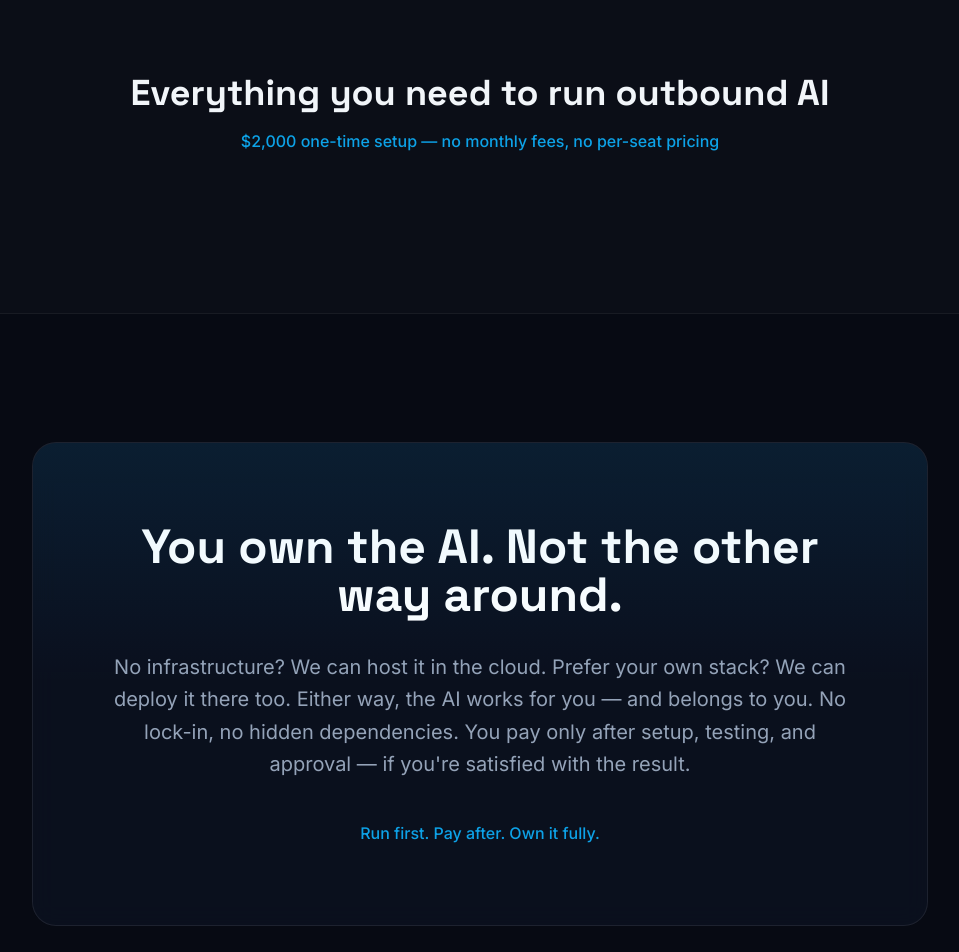
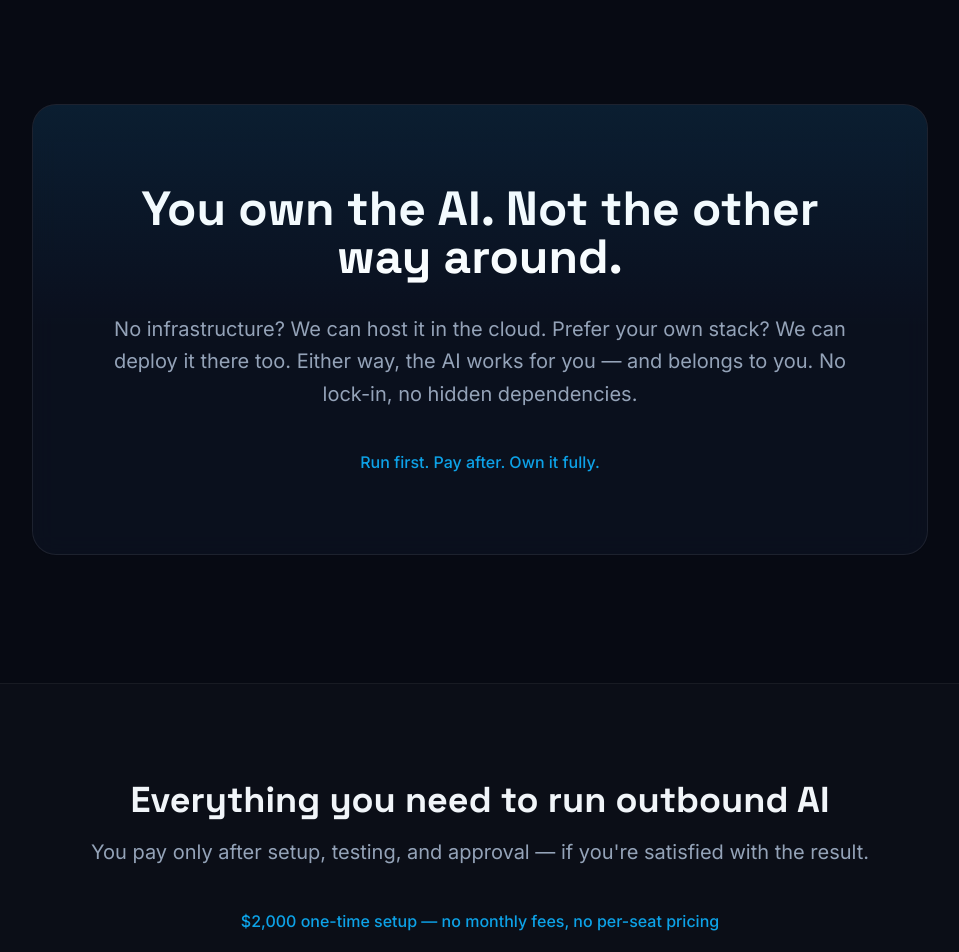
Before and after one commit to CustomSolutionGit/OperonAI, a React (Vite) app in the folder artifacts/operon-landing/: page / in a window 1280 px wide. Shown: the part 2840-3792 px from the top of the page, without its empty margins (160-1119 px from the left). Built offline with nearby package versions, Linux system fonts and the light colour scheme.

Commit message:
Refine AI SDR landing workflow section

```diff
--- a/artifacts/operon-landing/src/pages/Home.tsx
+++ b/artifacts/operon-landing/src/pages/Home.tsx
@@ -232,22 +232,7 @@ export default function Home() {
           </div>
         </section>
 
-        {/* Section 4 - What's Included */}
-        <section className="container mx-auto px-6 py-24 border-y border-white/5 bg-white/[0.02]">
-          <motion.div
-            initial="hidden" whileInView="visible" viewport={{ once: true, margin: "-100px" }}
-            variants={staggerContainer}
-            className="max-w-5xl mx-auto"
-          >
-            <motion.div variants={fadeInUp} className="text-center mb-16">
-              <h2 className="text-3xl md:text-4xl font-bold font-display mb-4">Everything you need to run outbound AI</h2>
-              <p className="text-primary font-medium">$2,000 one-time setup — no monthly fees, no per-seat pricing</p>
-            </motion.div>
-
-          </motion.div>
-        </section>
-
-        {/* Section 5 - Ownership Message */}
+        {/* Section 4 - Ownership Message */}
         <section className="container mx-auto px-6 py-32 text-center">
           <motion.div
             initial={{ opacity: 0, scale: 0.95 }}
@@ -259,11 +244,29 @@ export default function Home() {
             <div className="absolute top-0 right-0 w-full h-1/2 bg-gradient-to-b from-primary/10 to-transparent pointer-events-none" />
             <h2 className="text-3xl md:text-5xl font-bold font-display mb-8 text-white">You own the AI. Not the other way around.</h2>
             <p className="text-lg md:text-xl text-muted-foreground leading-relaxed mb-10 text-left md:text-center">
-              No infrastructure? We can host it in the cloud. Prefer your own stack? We can deploy it there too. Either way, the AI works for you — and belongs to you. No lock-in, no hidden dependencies. You pay only after setup, testing, and approval — if you're satisfied with the result.
+              No infrastructure? We can host it in the cloud. Prefer your own stack? We can deploy it there too. Either way, the AI works for you — and belongs to you. No lock-in, no hidden dependencies.
             </p>
             <div className="text-primary font-medium">
               Run first. Pay after. Own it fully.
             </div>
+          </motion.div>
+        </section>
+
+        {/* Section 5 - What's Included */}
+        <section className="container mx-auto px-6 py-24 border-y border-white/5 bg-white/[0.02]">
+          <motion.div
+            initial="hidden" whileInView="visible" viewport={{ once: true, margin: "-100px" }}
+            variants={staggerContainer}
+            className="max-w-5xl mx-auto"
+          >
+            <motion.div variants={fadeInUp} className="text-center mb-16">
+              <h2 className="text-3xl md:text-4xl font-bold font-display mb-4">Everything you need to run outbound AI</h2>
+            <p className="text-lg md:text-xl text-muted-foreground leading-relaxed mb-10 text-left md:text-center">
+               You pay only after setup, testing, and approval — if you're satisfied with the result.
+            </p>
+              <p className="text-primary font-medium">$2,000 one-time setup — no monthly fees, no per-seat pricing</p>
+            </motion.div>
+
           </motion.div>
         </section>
 
```
